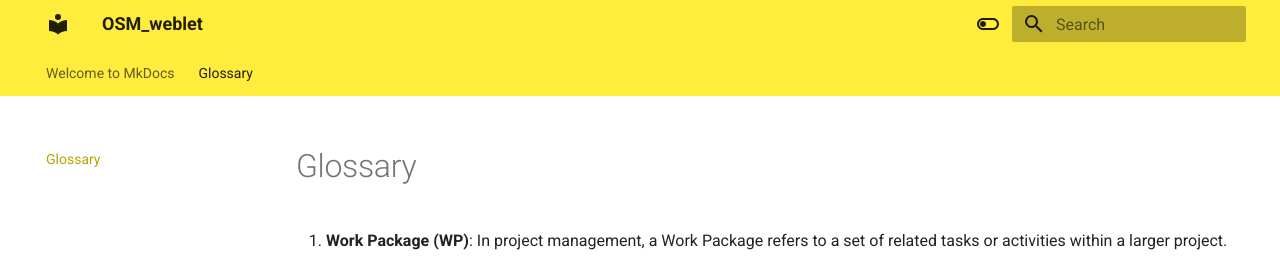
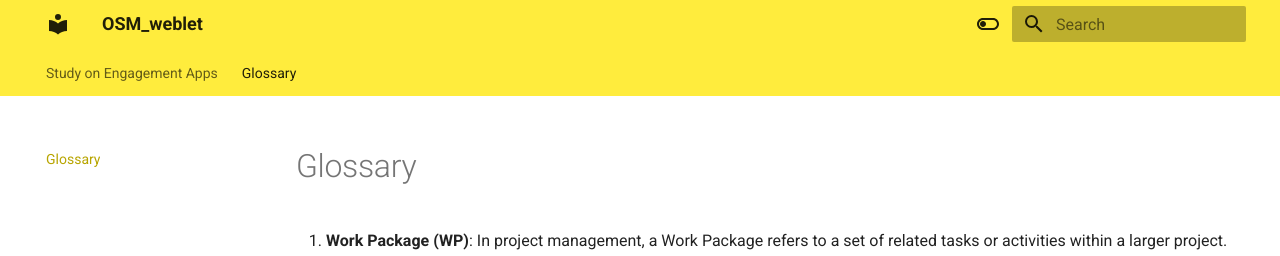
Before and after one commit to OSMDevTest/OSM, an MkDocs documentation site: the page built from docs/Glossary.md, in a window 1280 px wide and 900 px high. Shown: the top 256 px of the window. Built offline with MkDocs 1.6.1 and Material for MkDocs 9.7.7, drawn with Linux system fonts in a browser that asks for light colours.

Commit message:
Update index.md

```diff
--- a/docs/index.md
+++ b/docs/index.md
@@ -1 +1,5 @@
-# Welcome to MkDocs
+# Study on Engagement Apps
+
+# Usability Study
+
+# Design System Framework
```
